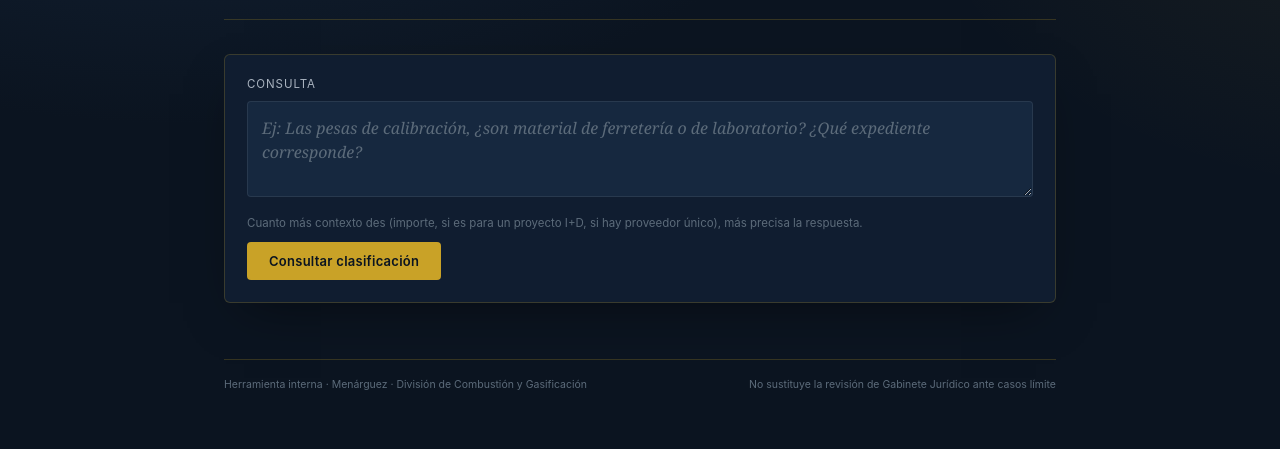
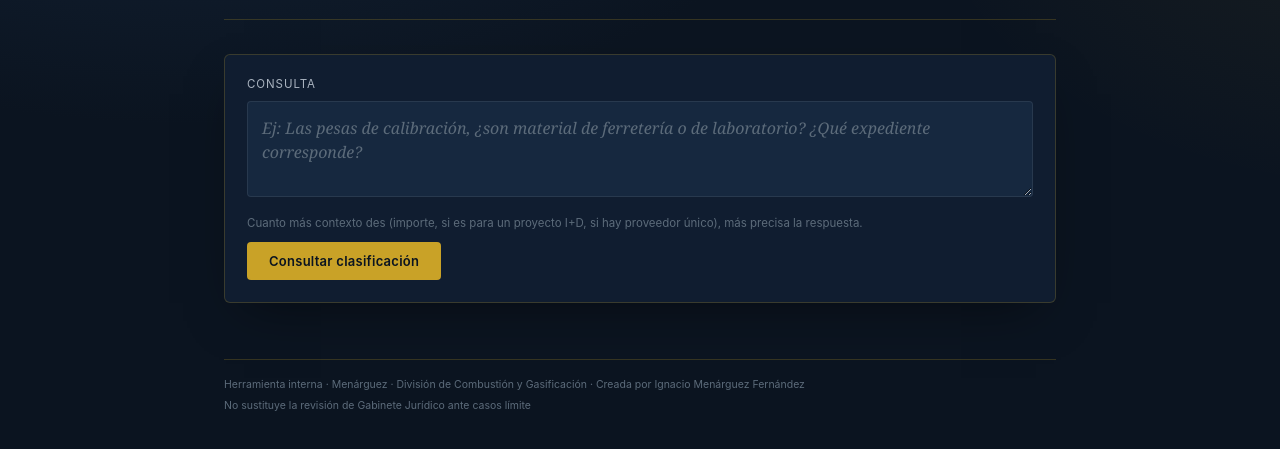
Before and after one commit to Nachomf112/clasificador-expedientes-ciemat, a website: page index.html in a window 1280 px wide. Shown: the part 215-664 px from the top of the page. Drawn offline with Linux system fonts and the light colour scheme.

Commit message:
Add creator name to footer in index.html

```diff
--- a/index.html
+++ b/index.html
@@ -212,7 +212,7 @@
   </div>
 
   <footer class="f">
-    <span>Herramienta interna · Menárguez · División de Combustión y Gasificación</span>
+    <span>Herramienta interna · Menárguez · División de Combustión y Gasificación · Creada por Ignacio Menárguez Fernández</span>
     <span>No sustituye la revisión de Gabinete Jurídico ante casos límite</span>
   </footer>
 </div>
```
